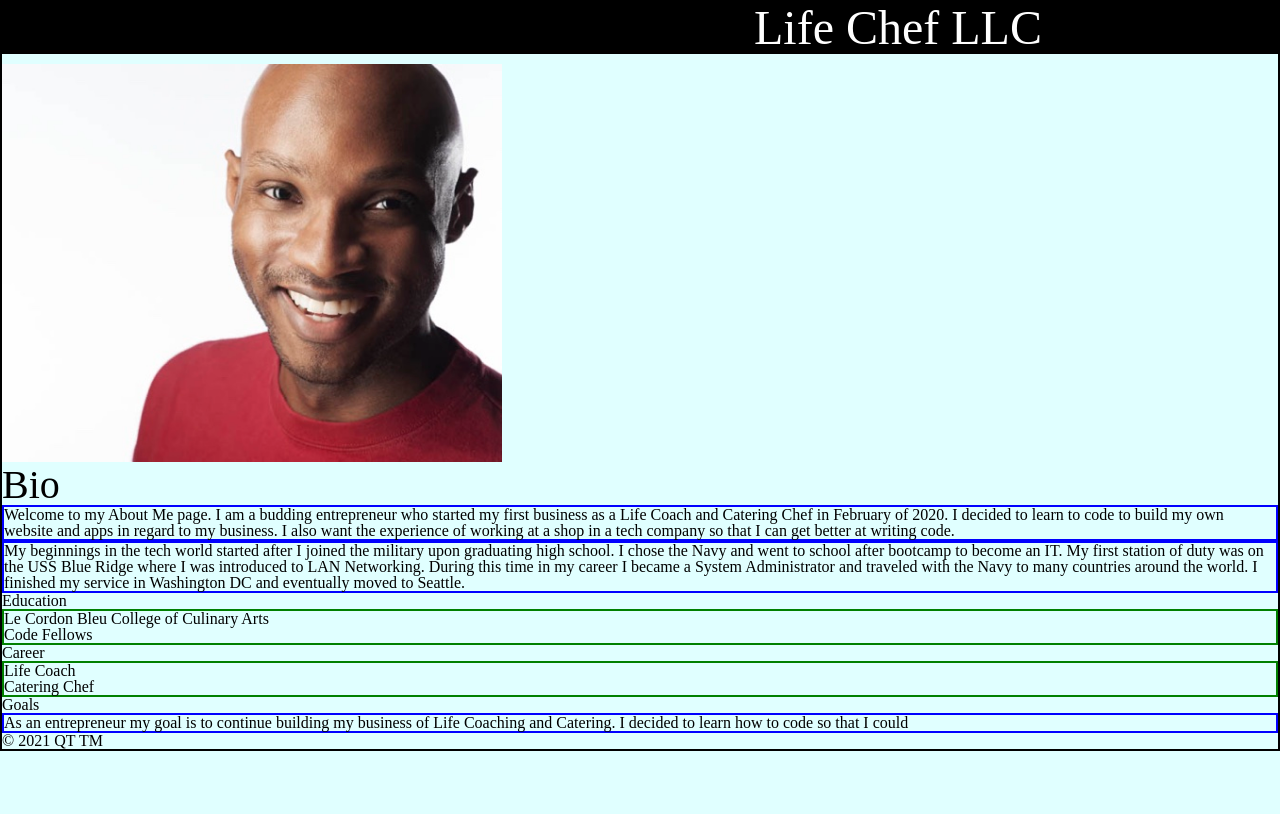
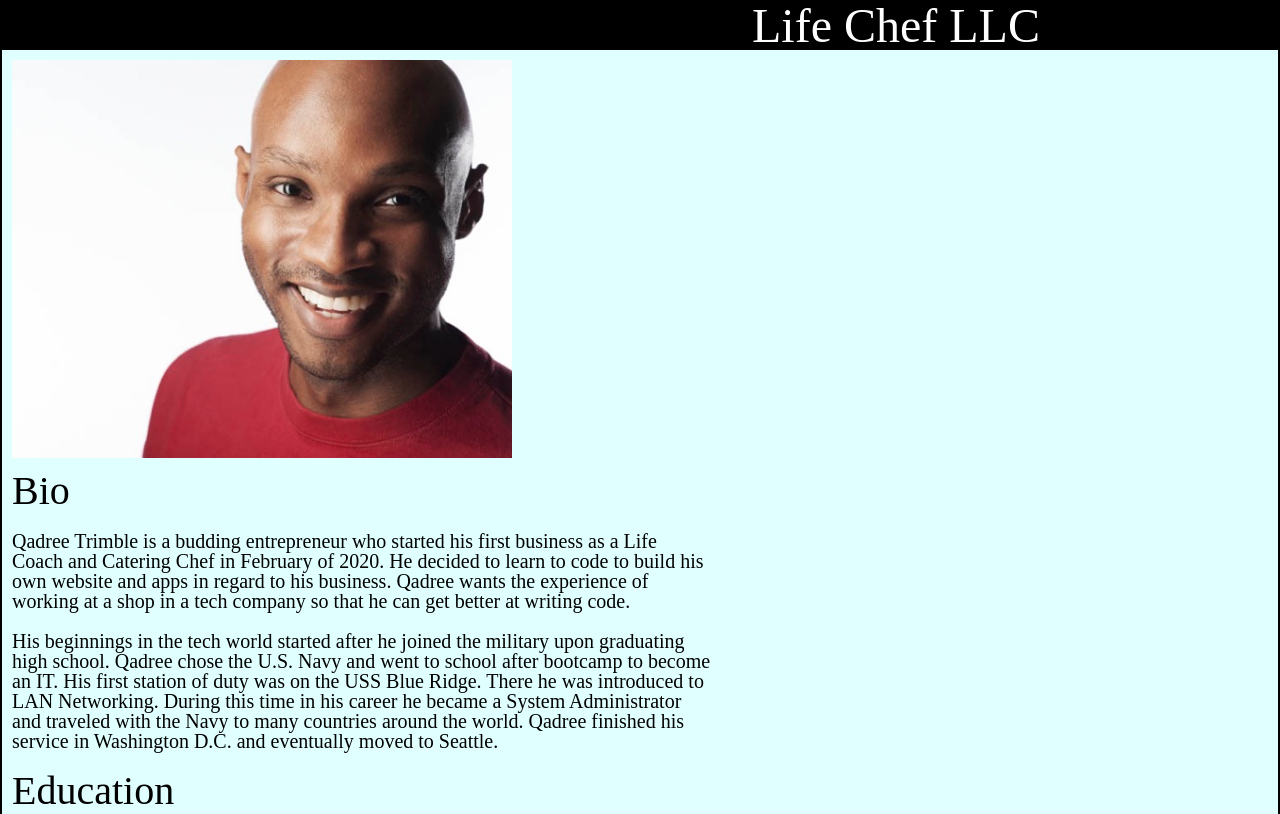
Before and after one commit to Qt1980/about-me-2, a plain HTML site: page index.html in a window 1280 px wide. Shown: the top 814 px of the page. Drawn offline with Linux system fonts and the light colour scheme.

Commit message:
added more css

```diff
--- a/css/style.css
+++ b/css/style.css
@@ -1,37 +1,71 @@
 body {
-  /* width: 960px; */
   border: 2px solid black;
-  /* margin: auto; */
+  margin: auto;
   background-color: lightcyan;
 }
 
+.img {
+  width: 500px;
+  margin: 10px;
+}
+
 .h1 {
-  border: 2px solid black;
   background-color: black;
   padding-left: 750px;
   color: white;
   font-size: 3em;
 }
 
-.img {
-  width: 500px;
-  padding-top: 10px;
-}
-
-.h2 {
+.h2-bio {
+  margin-left: 10px;
   font-size: 40px;
 }
 
-p {
-  border:2px solid blue;
-  color: black;
+.h3-edu {
+  margin-left: 10px;
+  font-size: 40px;
+}
+
+.h4-career {
+  margin-left: 10px;
+  font-size: 40px;
+}
+
+.h5-goals {
+  margin-left: 10px;
+  font-size: 40px;
+}
+
+.para1 {
+  margin-top: 20px;
+  margin-left: 10px;
+  width: 700px;
+  font-size: 20px;
+}
+
+.para2 {
+  margin-top: 20px;
+  margin-left: 10px;
+  margin-bottom: 20px;
+  width: 700px;
+  font-size: 20px;
+}
+
+.para3 {
+  margin-top: 20px;
+  margin-left: 10px;
+  margin-bottom: 20px;
+  width: 700px;
+  font-size: 20px;
 }
 
 ul,ol{
-  border: 2px solid green;
-  color: black;
+  margin-top: 20px;
+  margin-left: 10px;
+  margin-bottom: 20px;
+  font-size: 20px;
 }
 
 footer{
-  color: black;
+  margin-left: 10px;
 }
--- a/index.html
+++ b/index.html
@@ -12,20 +12,20 @@
 
     <main>
       <img class="img" src="img/QT1400.jpg" alt="headshot">
-      <h2 class="h2">Bio</h2>
-      <p class="para1">Welcome to my About Me page. I am a budding entrepreneur who started my first business as a Life Coach and Catering Chef in February of 2020. I decided to learn to code to build my own website and apps in regard to my business. I also want the experience of working at a shop in a tech company so that I can get better at writing code. </p>
-      <p class="para2">My beginnings in the tech world started after I joined the military upon graduating high school. I chose the Navy and went to school after bootcamp to become an IT. My first station of duty was on the USS Blue Ridge where I was introduced to LAN Networking. During this time in my career I became a System Administrator and traveled with the Navy to many countries around the world. I finished my service in Washington DC and eventually moved to Seattle. </p>
-      <h3>Education</h3>
+      <h2 class="h2-bio">Bio</h2>
+      <p class="para1">Qadree Trimble is a budding entrepreneur who started his first business as a Life Coach and Catering Chef in February of 2020. He decided to learn to code to build his own website and apps in regard to his business. Qadree wants the experience of working at a shop in a tech company so that he can get better at writing code. </p>
+      <p class="para2">His beginnings in the tech world started after he joined the military upon graduating high school. Qadree chose the U.S. Navy and went to school after bootcamp to become an IT. His first station of duty was on the USS Blue Ridge. There he was introduced to LAN Networking. During this time in his career he became a System Administrator and traveled with the Navy to many countries around the world. Qadree finished his service in Washington D.C. and eventually moved to Seattle. </p>
+      <h3 class="h3-edu">Education</h3>
       <ul>
         <li>Le Cordon Bleu College of Culinary Arts</li>
         <li>Code Fellows</li>
       </ul>
-      <h4>Career</h4>
+      <h4 class="h4-career">Career</h4>
       <ol>
         <li>Life Coach</li>
         <li>Catering Chef</li>
       </ol>
-      <h5 class="h5">Goals</h3>
+      <h5 class="h5-goals">Goals</h3>
       <p class="para3">As an entrepreneur my goal is to continue building my business of Life Coaching and Catering. I decided to learn how to code so that I could </p>
     </main>
     <footer class="footer">
```
